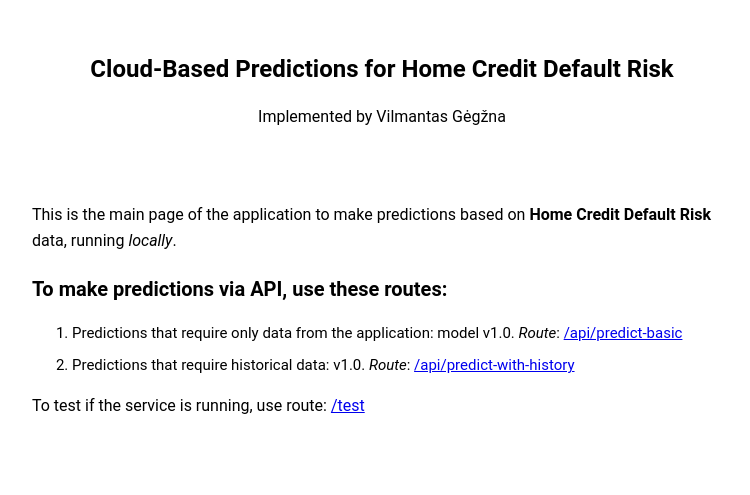
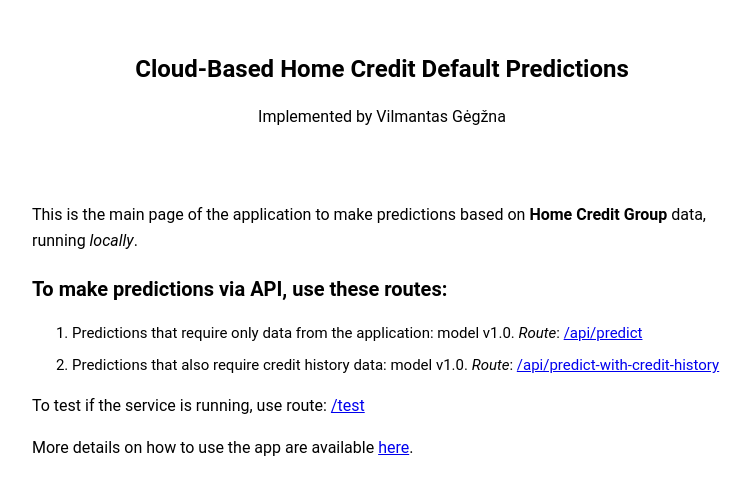
Before and after one commit to GegznaV/ds-projects, a Flask app: page / in a window 1280 px wide. Shown: the top 495 px of the page, without its empty margins (258-1008 px from the left). Run offline with Flask 3, Linux system fonts and the light colour scheme; parts of the project's set-up code (start-up, migrations or seed data) failed here and were passed over.

Commit message:
Update app

```diff
--- a/home-credit/app/templates/index.html
+++ b/home-credit/app/templates/index.html
@@ -11,11 +11,11 @@
 
 <body>
 	<div class="container">
-		<h1>Cloud-Based Predictions for Home Credit Default Risk</h1>
+		<h1>Cloud-Based Home Credit Default Predictions</h1>
 		<p class="centered-text">Implemented by Vilmantas Gėgžna</p>
 		<div class="larger-top-margin">
 			<p>This is the main page of the application to make predictions
-				based on <b>Home Credit Default Risk</b> data, running
+				based on <b>Home Credit Group</b> data, running
 
 				{% if Service in "Unknown service"  %}
 					<i>locally</i>.
@@ -32,14 +32,15 @@
 		<h3>To make predictions via API, use these routes:</h3>
 		<ol>
 			<li class="next">Predictions that require only data from the application: model v{{model_1_version}}.
-				<i>Route</i>: <a href="/api/predict" rel="noopener">/api/predict-basic</a>
+				<i>Route</i>: <a href="/api/predict" rel="noopener">/api/predict</a>
 			</li>
-			<li class="next">Predictions that require historical data: v{{model_2_version}}.
-				<i>Route</i>: <a href="/api/predict-with-credit-history" rel="noopener">/api/predict-with-history</a>
+			<li class="next">Predictions that also require credit history data: model v{{model_2_version}}.
+				<i>Route</i>: <a href="/api/predict-with-credit-history" rel="noopener">/api/predict-with-credit-history</a>
 			</li>
 
 		</ol>
 		<p>To test if the service is running, use route: <a href="/test" rel="noopener">/test</a></p><!-- target="_blank" -->
+		<p>More details on how to use the app are available <a href="https://gegznav.github.io/ds-projects/home-credit/app/" rel="noopener" target="_blank">here</a>.</p>
 	</div>
 </body>
 </html>
```
